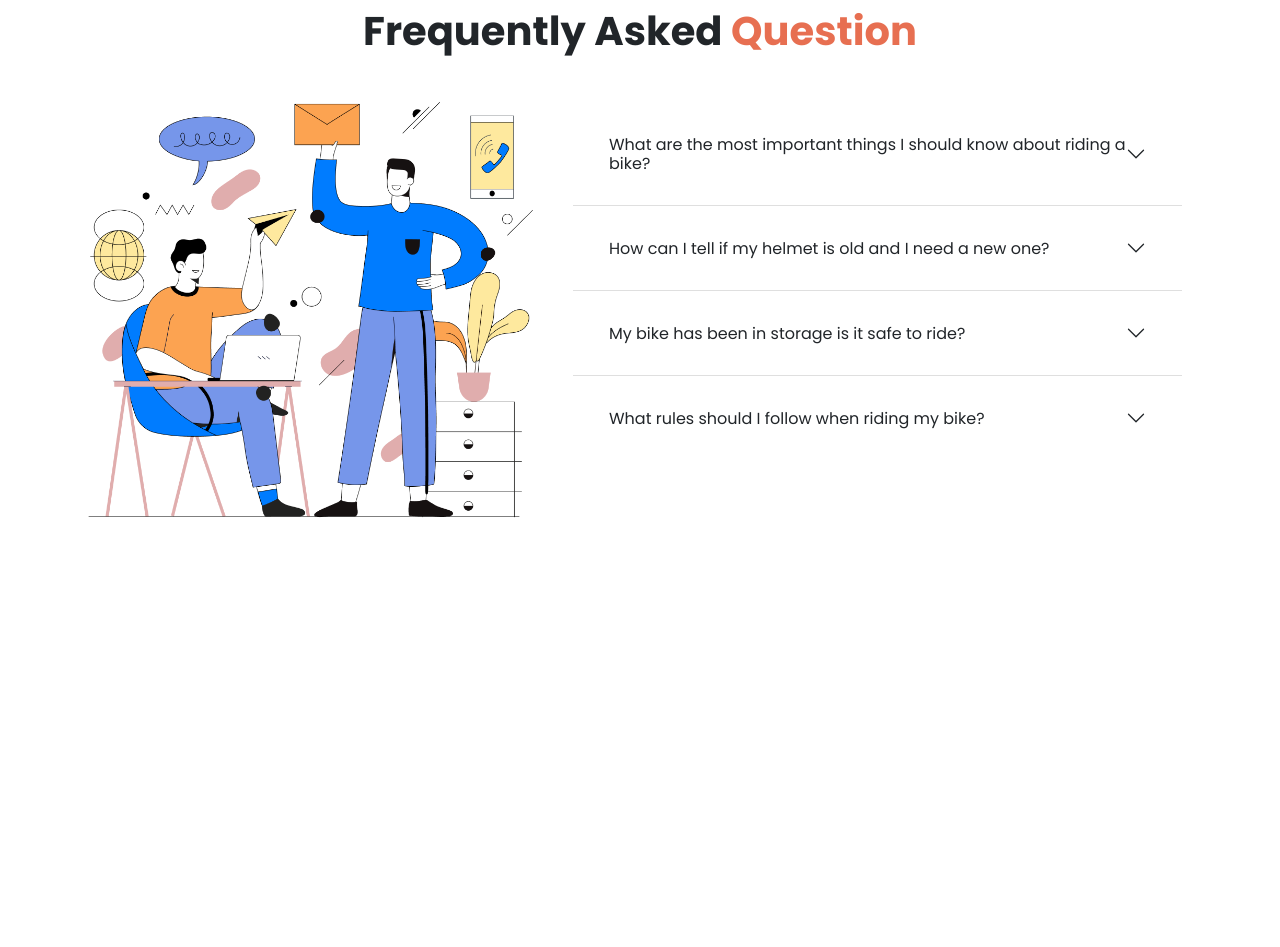
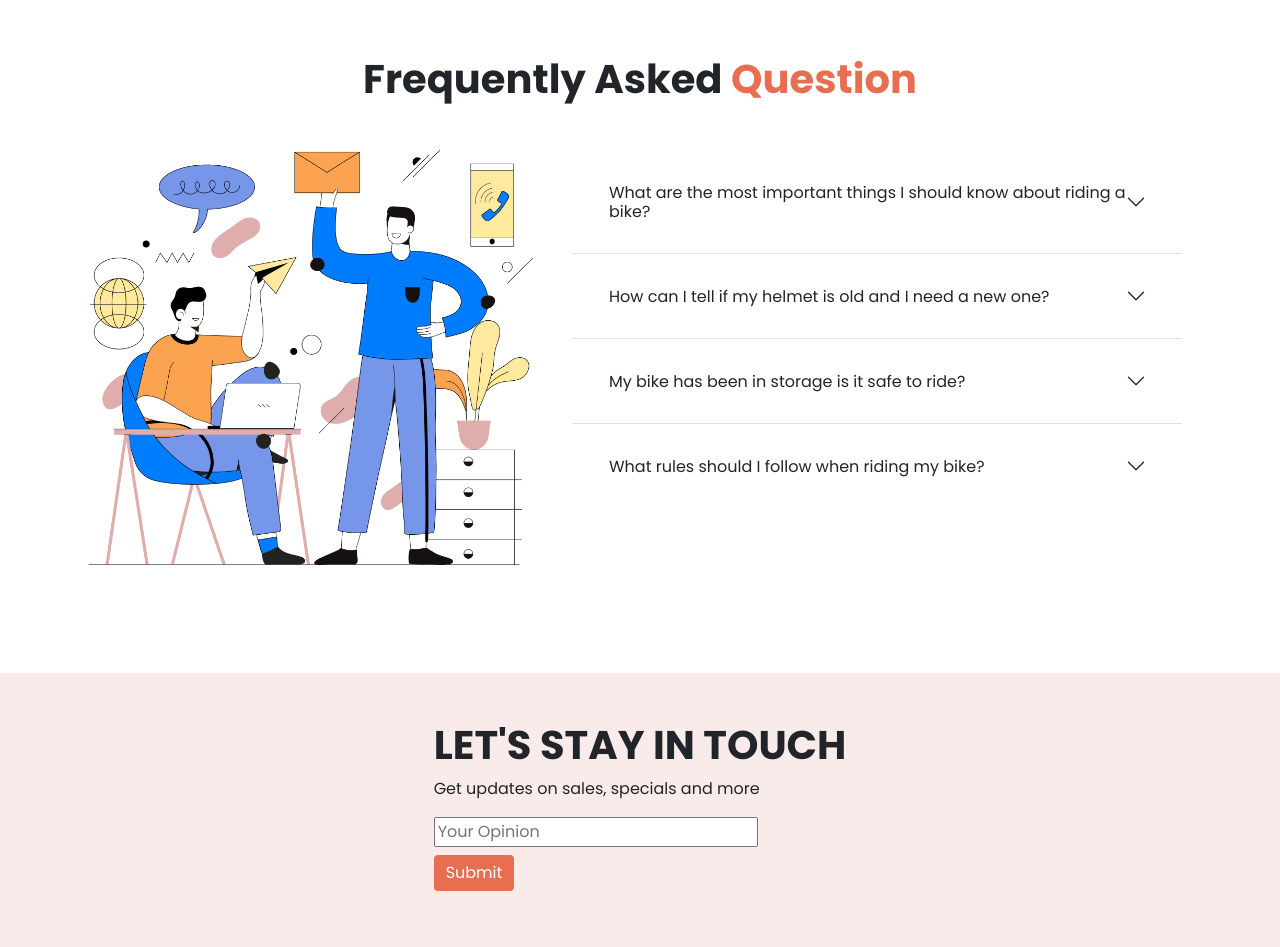
Before and after one commit to 78faysal/honda-cbr, a plain HTML site: page index.html in a window 1280 px wide. Shown: the part 1895-2842 px from the top of the page. Before the commit the page ends 2424 px from the top, so only its background shows below. Drawn offline with nearby package versions, Linux system fonts and the light colour scheme.

Commit message:
all done

```diff
--- a/index.html
+++ b/index.html
@@ -133,7 +133,7 @@
                   </div>
                   <div class="col">
                     <div class="card">
-                        <img class="p-5 rounded-circle" style="height: 350px; width: 350px;" src="images/user-3.jpg" class="card-img-top" alt="...">
+                        <img class="p-5 rounded-circle mx-auto" style="height: 350px; width: 350px;" src="images/user-3.jpg" class="card-img-top" alt="...">
                       <div class="card-body">
                         <p class="card-text">Slate helps you see how
                           many more days you need
@@ -155,7 +155,7 @@
         </section>
 
         <!-- frequently ask question -->
-        <section class="container mt-5">
+        <section class="container my-5 py-5">
             <div class="d-flex justify-content-center p-4">
                 <h1 class="fw-bold">Frequently Asked <span style="color: #E76F51;">Question</span></h1>
             </div>
@@ -214,8 +214,16 @@
     </main>
 
 
-    <footer>
-
+    <footer style="background-color: rgba(247, 228, 227, 0.747);">
+      <section class="container d-flex justify-content-center py-5 rounded-3"  id="subs">
+        <div>
+            <h1 class="fw-bold">LET'S STAY IN TOUCH</h1>
+            <p>Get updates on sales, specials and more</p>
+            <input type="text" placeholder="Your Opinion">
+            <br>
+            <button class="btn button mt-2 mb-2">Submit</button>
+        </div>
+    </section>
     </footer>
 
 
```
